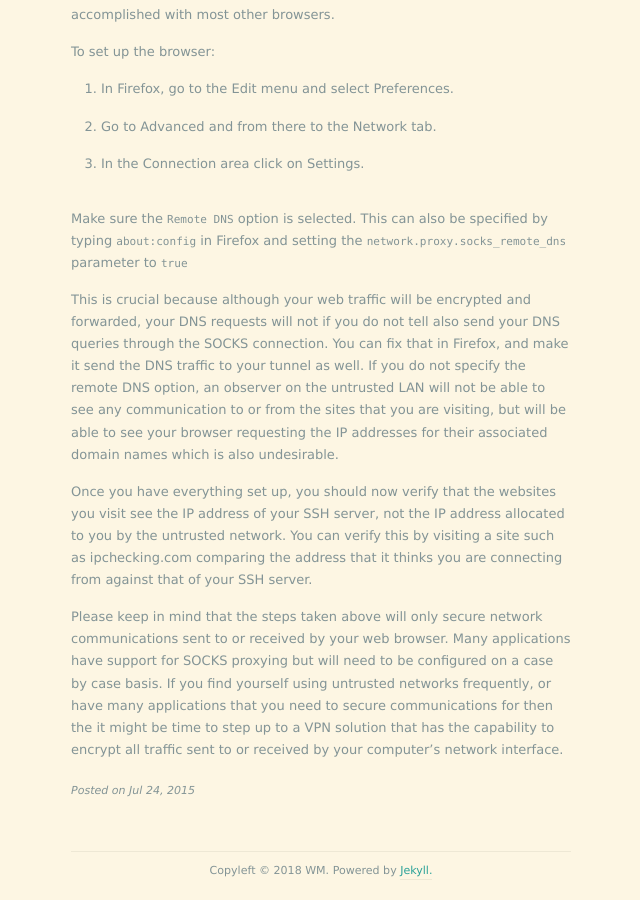
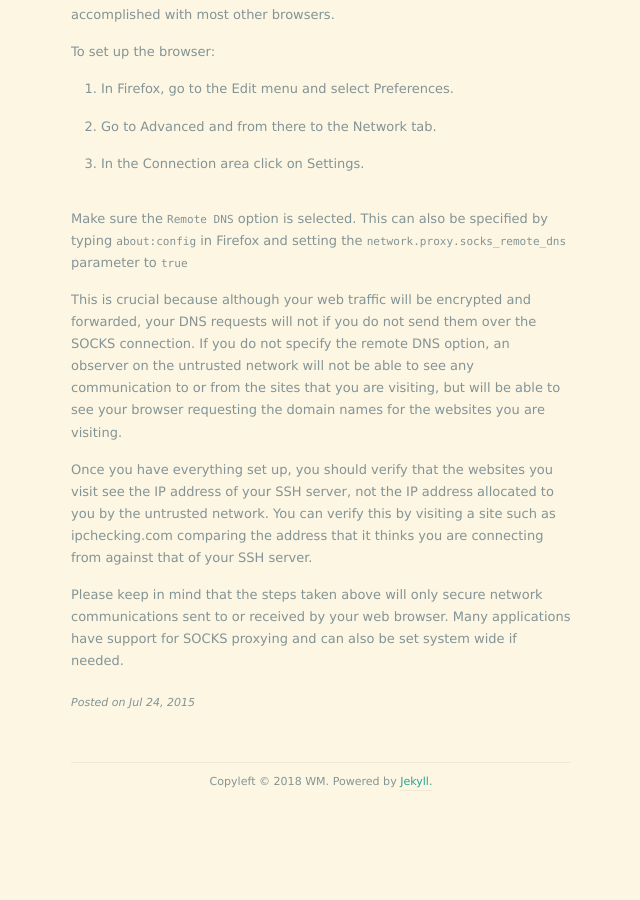
Before and after one commit to dotwayland/dotwayland.github.io, a Jekyll site: the page built from _posts/2015-07-24-ssh-tunneling.md, in a window 1280 px wide and 900 px high, scrolled down 1655 px. Shown: the whole window, without its empty margins (319-959 px from the left). Built offline with Jekyll 4.4.1, drawn with Linux system fonts in a browser that asks for light colours; nearby versions of some CDN libraries; after the commit the page ends 2467 px from its top, so only the background shows below that; some of the changed text lies outside the part shown.

Commit message:
Update 2015-07-24-ssh-tunneling.md

```diff
--- a/_posts/2015-07-24-ssh-tunneling.md
+++ b/_posts/2015-07-24-ssh-tunneling.md
@@ -9,9 +9,9 @@
 
 This guide will show you how to establish a secure connection for browsing the web through a tunnel between your computer and your an SSH server that you control. After reading this, you will be able to set up a tunnel between your computer and your SSH server. All of your web traffic will be encrypted and forwarded from your SSH server on to its final destination.
 
-This works by creating a SOCKS proxy listener on your computer using SSH and configuring your browser to send all web traffic through the SOCKS connection so that it can be sent by your SSH server to a given web destination on your behalf. This guide will also demonstrate how to prevent your browser from exposing information about your web browsing behavior via DNS leaks.
+This works by creating a SOCKS server on your computer and configuring your browser to send all web traffic through the connection so that it can be sent by your SSH server to a given web destination on your behalf. We will also demonstrate how to prevent your browser from exposing information about your web browsing behavior via DNS leaks.
 
-This guide assumes that your threat model includes the local network that your computer is currently connected, and not your trusted SSH server, the network that it is connecting from or the website(s) that you intend to visit.
+This guide assumes that your threat model includes the local network that your computer is currently connected to. It should not include the network that your SSH server is connecting from or the website(s) that you intend to visit.
 
 What you will need
 
@@ -21,7 +21,7 @@
 
 Setting up the SSH server to allow port forwarding
 
-Look for the `AllowTcpForwarding` no directive in your SSH server’s `/etc/ssh/sshd_config` file, and change it to `AllowTcpForwarding yes` before restarting the service. If the directive isn’t listed at all, simply add it and ensure that it is set to `yes`.
+Look for the `AllowTcpForwarding no` entry in your SSH server’s `/etc/ssh/sshd_config` file, and change it to `AllowTcpForwarding yes` before restarting the service. If it isn’t listed at all, simply add it and ensure that it is set to `yes`.
 
 Setting up the SOCKS server
 
@@ -58,11 +58,11 @@
 
 Make sure the `Remote DNS` option is selected. This can also be specified by typing `about:config` in Firefox and setting the `network.proxy.socks_remote_dns` parameter to `true`
 
-This is crucial because although your web traffic will be encrypted and forwarded, your DNS requests will not if you do not tell also send your DNS queries through the SOCKS connection. You can fix that in Firefox, and make it send the DNS traffic to your tunnel as well. If you do not specify the remote DNS option, an observer on the untrusted LAN will not be able to see any communication to or from the sites that you are visiting, but will be able to see your browser requesting the IP addresses for their associated domain names which is also undesirable.
+This is crucial because although your web traffic will be encrypted and forwarded, your DNS requests will not if you do not send them over the SOCKS connection. If you do not specify the remote DNS option, an observer on the untrusted network will not be able to see any communication to or from the sites that you are visiting, but will be able to see your browser requesting the domain names for the websites you are visiting.
 
-Once you have everything set up, you should now verify that the websites you visit see the IP address of your SSH server, not the IP address allocated to you by the untrusted network. You can verify this by visiting a site such as ipchecking.com comparing the address that it thinks you are connecting from against that of your SSH server.
+Once you have everything set up, you should verify that the websites you visit see the IP address of your SSH server, not the IP address allocated to you by the untrusted network. You can verify this by visiting a site such as ipchecking.com comparing the address that it thinks you are connecting from against that of your SSH server.
 
-Please keep in mind that the steps taken above will only secure network communications sent to or received by your web browser. Many applications have support for SOCKS proxying but will need to be configured on a case by case basis. If you find yourself using untrusted networks frequently, or have many applications that you need to secure communications for then the it might be time to step up to a VPN solution that has the capability to encrypt all traffic sent to or received by your computer’s network interface.
+Please keep in mind that the steps taken above will only secure network communications sent to or received by your web browser. Many applications have support for SOCKS proxying and can also be set system wide if needed.
 
 [jekyll-gh]: https://github.com/mojombo/jekyll
 [jekyll]:    http://jekyllrb.com
```
